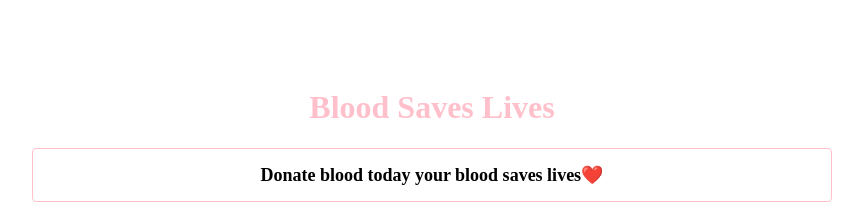
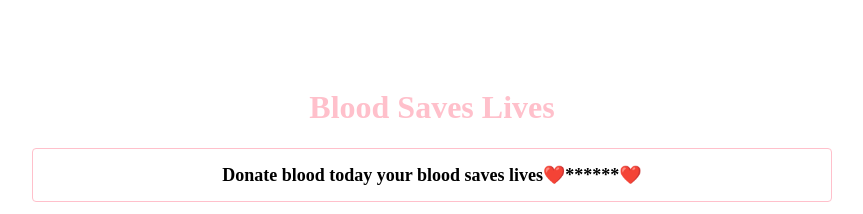
Before and after one commit to MaryNkoana01/static-app-github-actions, a plain HTML site: page src/index.html in a window 1280 px wide. Shown: the top 214 px of the page, without its empty margins (208-1071 px from the left). Drawn offline with Linux system fonts and the light colour scheme.

Commit message:
Update index.html

```diff
--- a/src/index.html
+++ b/src/index.html
@@ -81,7 +81,7 @@
             Blood Saves Lives
         </h1>
         <h2>
-            Donate blood today your blood saves lives❤️
+            Donate blood today your blood saves lives❤️******❤️
         </h2>
         <img src="https://encrypted-tbn0.
         gstatic.com/images?q=tbn:ANd9GcSnJmjP9fSEBLaNd-
```
